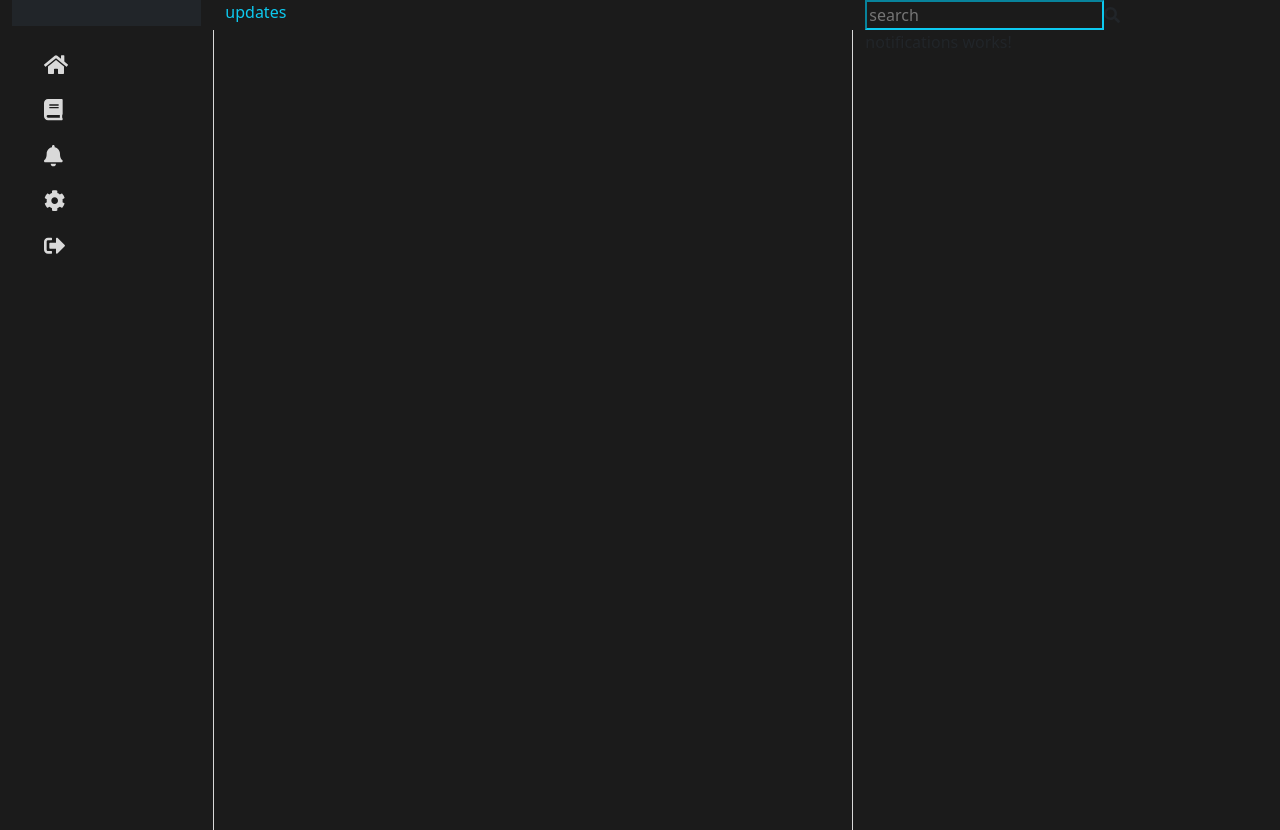
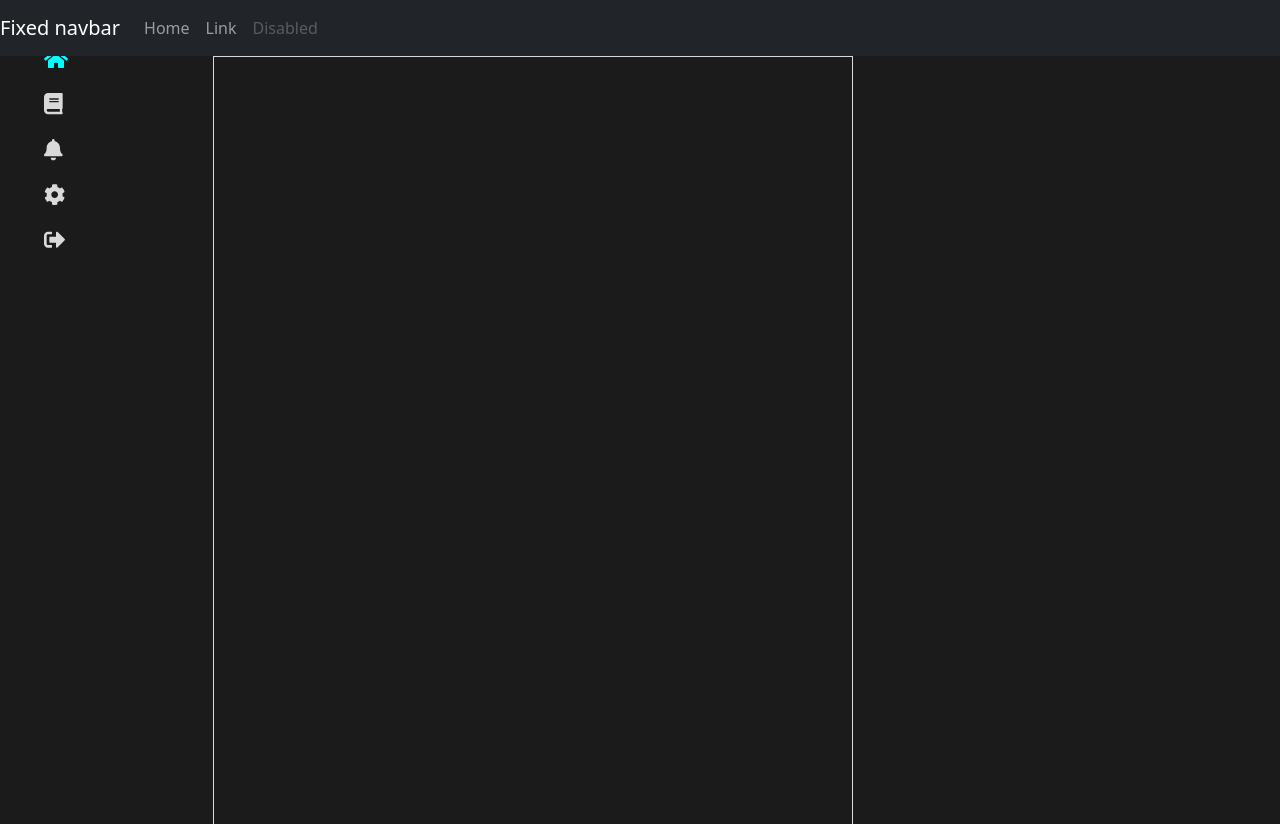
Before and after one commit to ashwinrishipj/Hanson-h10005821, an Angular app in the folder FrontEnd/: page /home in a window 1280 px wide. Built offline with nearby package versions, Linux system fonts and the light colour scheme.

Commit message:
home updated 1.2

```diff
--- a/FrontEnd/src/app/Student/home/home.component.html
+++ b/FrontEnd/src/app/Student/home/home.component.html
@@ -1,25 +1,17 @@
-<div class="container-fluid home-background">
-  <div class="row">
-    <div class="col-lg-2">
-      <nav class="navbar navbar-light bg-dark">
-        <div class="navbar-brand">
-        </div>
-      </nav>
-    </div>
-    <div class="col-lg-6 status-border">
-      <div class="text-info position-static menu-status">{{ sidebarService.feedStatus }}</div>
-    </div>
-    <div class="col-lg-4">
-      <input type="text" placeholder="search" />
-      <fa-icon class="ml-2 text-info position-absolute" [icon]="faSearch" type="submit" class="faSearch"></fa-icon>
-    </div>
-  </div>
+<div class="fixed-top ">
+  <app-header></app-header>
+</div>
+<div class="container-fluid home-background mt-4">
   <div class="row">
     <div class="col-lg-2">
       <app-sidebar></app-sidebar>
     </div>
     <div class="col-lg-6 content-border">
-      <div [ngSwitch]="sidebarService.feedStatus" >
+      <div class="row text-info">
+        {{sidebarService.feedStatus}}
+        <span class="border-bottom mt-2"> </span>
+      </div>
+      <div [ngSwitch]="sidebarService.feedStatus">
         <div *ngSwitchCase="'updates'">
           <app-updates></app-updates>
         </div>
--- a/FrontEnd/src/app/Student/home/home.component.scss
+++ b/FrontEnd/src/app/Student/home/home.component.scss
@@ -1,5 +1,6 @@
 .home-background {
   background-color: #1b1b1b;
+  min-height: 100vh !important;
 }
 .fixed {
   position: fixed !important;
@@ -22,3 +23,8 @@ input {
 .status-border {
   border: 0 0.5px 0.5px 0.5px solid #d9d9d9 !important;
 }
+
+.border-bottom{
+  border: none;
+  border-bottom: 0.5px solid #d9d9d9 !important;
+}
--- a/FrontEnd/src/app/Student/notifications/notifications.component.html
+++ b/FrontEnd/src/app/Student/notifications/notifications.component.html
@@ -1 +1,8 @@
-<p>notifications works!</p>
+<div class="row">
+    <div class="row text-info">
+        notifications!.
+      </div>
+</div>
+<div class="row">
+
+</div>
--- a/FrontEnd/src/app/Student/sidebar/sidebar.component.html
+++ b/FrontEnd/src/app/Student/sidebar/sidebar.component.html
@@ -1,16 +1,20 @@
-<div class="sidebar sticky sticky-top vh-100">
+<div class="sidebar sticky  sticky-top vh-100">
     <ul>
         <li>
-            <fa-icon [icon]="faHome" (click)="updateMainView('updates')" class="mt-4 fa-lg"></fa-icon>
+            <fa-icon [icon]="faHome" (click)="updateMainView('updates')"
+                [ngStyle]="{'color':sidebar.feedStatus == 'updates' ? 'aqua':''}" class="mt-4 fa-lg"></fa-icon>
         </li>
         <li>
-            <fa-icon [icon]="faBook" (click)="updateMainView('courses')" class="mt-4 fa-lg"></fa-icon>
+            <fa-icon [icon]="faBook" (click)="updateMainView('courses')"
+                [ngStyle]="{'color':sidebar.feedStatus == 'courses' ? 'aqua':''}" class="mt-4 fa-lg"></fa-icon>
         </li>
         <li>
-            <fa-icon [icon]="faBell" (click)="updateMainView('notifications')" class="mt-4 fa-lg"></fa-icon>
+            <fa-icon [icon]="faBell" (click)="updateMainView('notifications')"
+                [ngStyle]="{'color':sidebar.feedStatus == 'notifications' ? 'aqua':''}" class="mt-4 fa-lg"></fa-icon>
         </li>
         <li>
-            <fa-icon [icon]="faSettings" (click)="updateMainView('settings')" class="mt-4 fa-lg"></fa-icon>
+            <fa-icon [icon]="faSettings" (click)="updateMainView('settings')"
+                [ngStyle]="{'color':sidebar.feedStatus == 'settings' ? 'aqua':''}" class="mt-4 fa-lg"></fa-icon>
         </li>
         <li>
             <fa-icon [icon]="faSignOut" (click)="logout()" class="mt-4 fa-lg"></fa-icon>
--- a/FrontEnd/src/app/Student/sidebar/sidebar.component.scss
+++ b/FrontEnd/src/app/Student/sidebar/sidebar.component.scss
@@ -1,4 +1,4 @@
-.sidebar{
+.sidebar {
   width: 20%;
   color: rgb(217, 217, 217);
 }
@@ -9,12 +9,21 @@ li {
   text-align: center;
 }
 
-li:active{
+li:hover {
   transform: scale(1.2);
   z-index: 2;
 }
 
+li:active {
+  color: aqua;
+  z-index: 2;
+  transform: scale(1.2);
+}
+
+.fixed {
+  position: fixed !important;
+}
+
 .sticky{
 position: sticky !important;
-
 }
--- a/FrontEnd/src/app/app.module.ts
+++ b/FrontEnd/src/app/app.module.ts
@@ -13,7 +13,8 @@ import { SideBarServiceService } from './Services/side-bar-service.service';
 import { UpdatesComponent } from './Student/updates/updates.component';
 import { CoursesComponent } from './Student/courses/courses.component';
 import { SettingsComponent } from './Student/settings/settings.component';
-import { CommonModule } from '@angular/common';
+import { CommonModule, NgClass } from '@angular/common';
+import { HeaderComponent } from './header/header.component';
 
 @NgModule({
   declarations: [
@@ -25,6 +26,7 @@ import { CommonModule } from '@angular/common';
     UpdatesComponent,
     CoursesComponent,
     SettingsComponent,
+    HeaderComponent,
   ],
   imports: [
     BrowserModule,
--- /dev/null
+++ b/FrontEnd/src/app/header/header.component.html
@@ -0,0 +1,20 @@
+<nav class="navbar navbar-expand-md navbar-dark bg-dark">
+    <a class="navbar-brand" href="#">Fixed navbar</a>
+    <button class="navbar-toggler" type="button" data-toggle="collapse" data-target="#navbarCollapse"
+        aria-controls="navbarCollapse" aria-expanded="false" aria-label="Toggle navigation">
+        <span class="navbar-toggler-icon"></span>
+    </button>
+    <div class="collapse navbar-collapse" id="navbarCollapse">
+        <ul class="navbar-nav mr-auto">
+            <li class="nav-item active">
+                <a class="nav-link" href="#">Home <span class="sr-only">(current)</span></a>
+            </li>
+            <li class="nav-item">
+                <a class="nav-link" href="#">Link</a>
+            </li>
+            <li class="nav-item">
+                <a class="nav-link disabled" href="#">Disabled</a>
+            </li>
+        </ul>
+    </div>
+</nav>
--- /dev/null
+++ b/FrontEnd/src/app/header/header.component.ts
@@ -0,0 +1,15 @@
+import { Component, OnInit } from '@angular/core';
+
+@Component({
+  selector: 'app-header',
+  templateUrl: './header.component.html',
+  styleUrls: ['./header.component.scss']
+})
+export class HeaderComponent implements OnInit {
+
+  constructor() { }
+
+  ngOnInit(): void {
+  }
+
+}
```
Also changed, not shown: FrontEnd/src/app/header/header.component.scss (added), 1 other file (tests, documents, lock files or other folders). Lines whose indentation alone changed are shown as unchanged.
